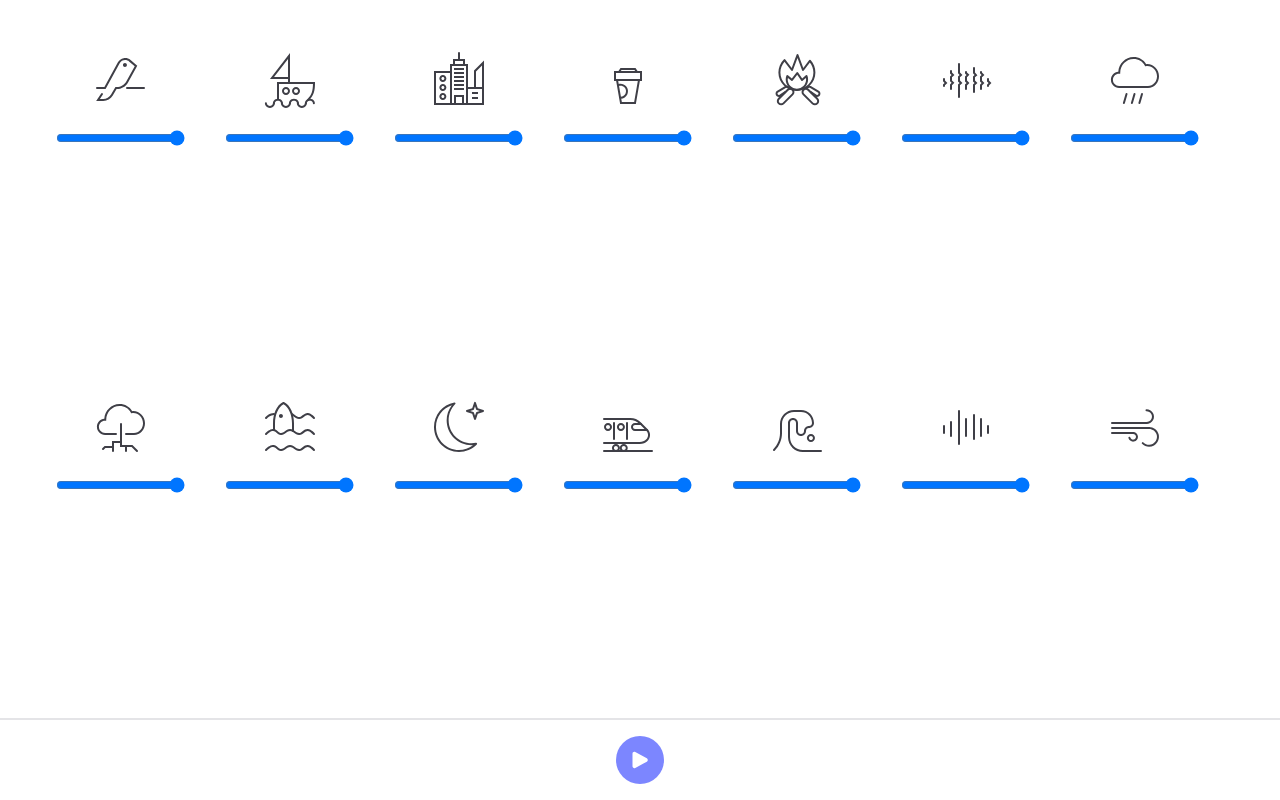
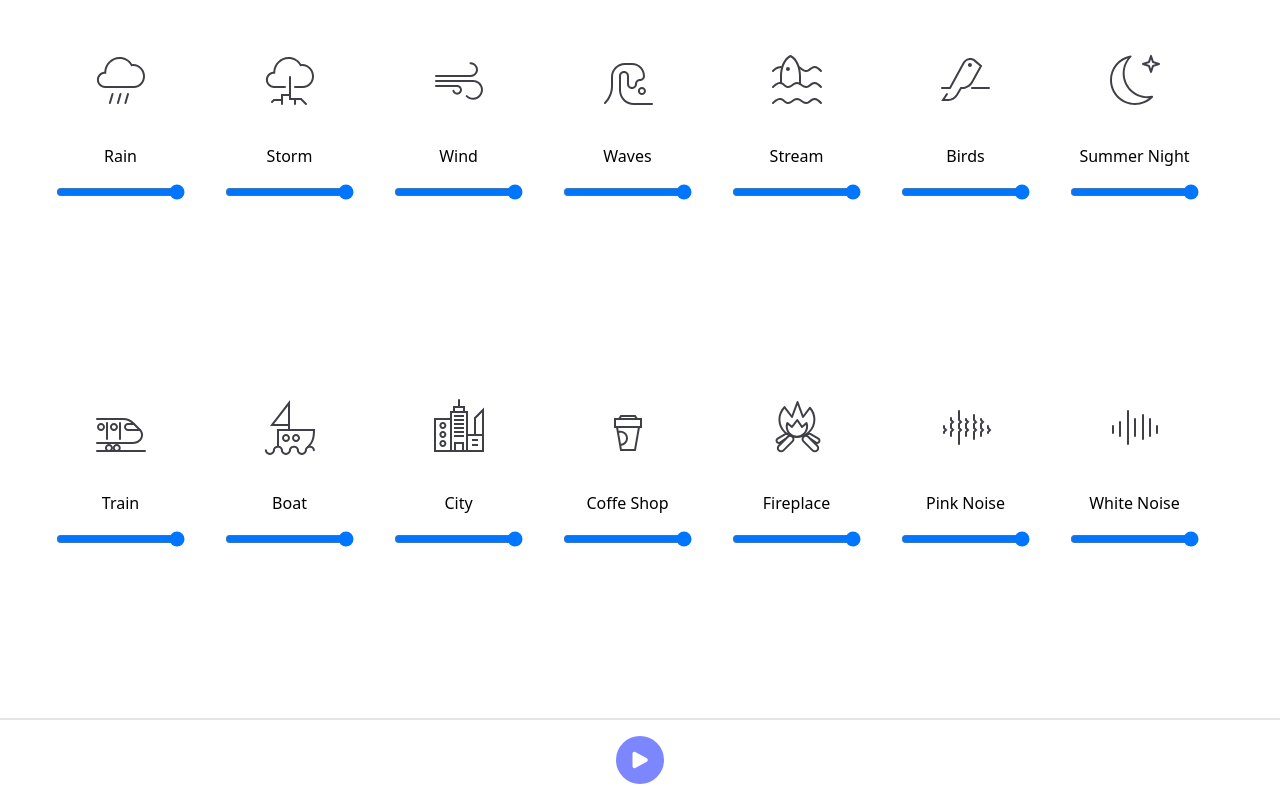
Before and after one commit to Kimbo0o/pillow, a Vue app: page / in a window 1280 px wide. Built offline with nearby package versions, Linux system fonts and the light colour scheme.

Commit message:
:sparkles: added sound name

```diff
--- a/src/components/SoundItem.vue
+++ b/src/components/SoundItem.vue
@@ -1,11 +1,14 @@
 <template>
   <div @click="toggleActive" class="p-4 rounded-xl cursor-pointer hover:bg-gray-100">
-    <div class="flex justify-center">
-      <div class="rounded-full p-4" :class="{ 'bg-indigo-200': isActive }">
-        <SoundIcon :file-id="props.fileId" :active="isActive" />
+    <div class="flex flex-col items-center gap-4">
+      <div class="flex">
+        <div class="rounded-full p-4" :class="{ 'bg-indigo-200': isActive }">
+          <SoundIcon :file-id="props.fileId" :active="isActive" />
+        </div>
       </div>
+      <div>{{ props.name }}</div>
+      <input type="range" min="0" max="1" step="0.01" v-model="volume" @click.stop />
     </div>
-    <input type="range" min="0" max="1" step="0.01" v-model="volume" @click.stop />
     <audio ref="audioElement" controls :id="props.fileId" loop class="hidden">
       <source :src="fileSrc" type="audio/ogg" />
     </audio>
@@ -19,6 +22,7 @@ import SoundIcon from '@/components/SoundIcon.vue';
 
 const props = defineProps<{
   fileId: string;
+  name: string;
 }>();
 
 const volume = ref(50);
--- a/src/components/TheSoundItems.vue
+++ b/src/components/TheSoundItems.vue
@@ -1,7 +1,12 @@
 <template>
   <div class="flex justify-center p-4">
     <div class="flex flex-wrap gap-2 max-w-300">
-      <SoundItem v-for="sound of soundsStore.availableSounds" :key="sound" :file-id="sound" />
+      <SoundItem
+        v-for="sound of soundsStore.availableSounds"
+        :key="sound.id"
+        :file-id="sound.id"
+        :name="sound.name"
+      />
     </div>
   </div>
 </template>
--- a/src/stores/sounds.ts
+++ b/src/stores/sounds.ts
@@ -5,20 +5,20 @@ import { ref } from 'vue';
 
 export const useSoundsStore = defineStore('sounds', () => {
   const availableSounds = [
-    'birds',
-    'boat',
-    'city',
-    'coffee-shop',
-    'fireplace',
-    'pink-noise',
-    'rain',
-    'storm',
-    'stream',
-    'summer-night',
-    'train',
-    'waves',
-    'white-noise',
-    'wind',
+    { id: 'rain', name: 'Rain' },
+    { id: 'storm', name: 'Storm' },
+    { id: 'wind', name: 'Wind' },
+    { id: 'waves', name: 'Waves' },
+    { id: 'stream', name: 'Stream' },
+    { id: 'birds', name: 'Birds' },
+    { id: 'summer-night', name: 'Summer Night' },
+    { id: 'train', name: 'Train' },
+    { id: 'boat', name: 'Boat' },
+    { id: 'city', name: 'City' },
+    { id: 'coffee-shop', name: 'Coffe Shop' },
+    { id: 'fireplace', name: 'Fireplace' },
+    { id: 'pink-noise', name: 'Pink Noise' },
+    { id: 'white-noise', name: 'White Noise' },
   ];
 
   const activeSounds = useStorage<string[]>('sounds', [], localStorage);
```
